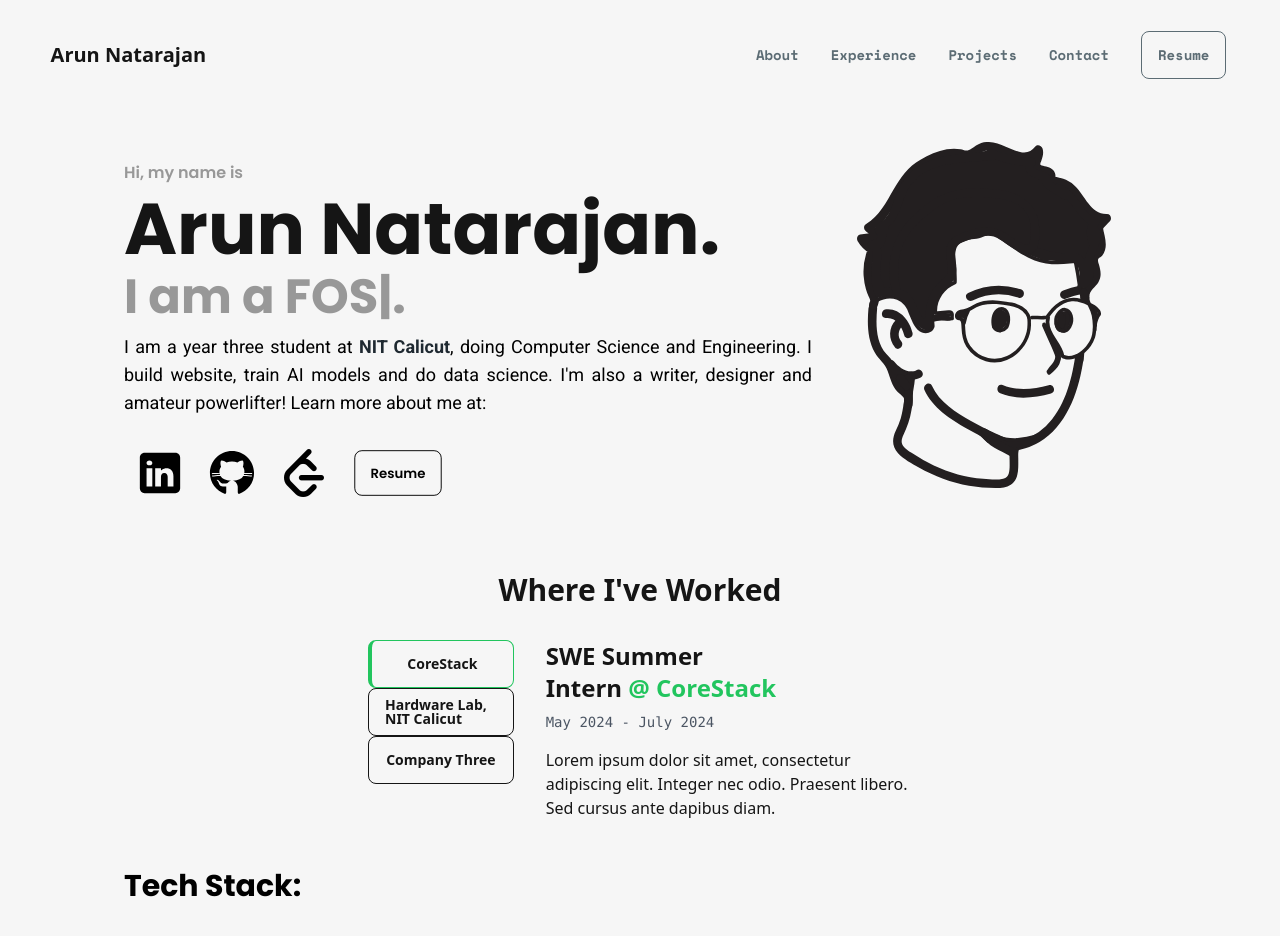
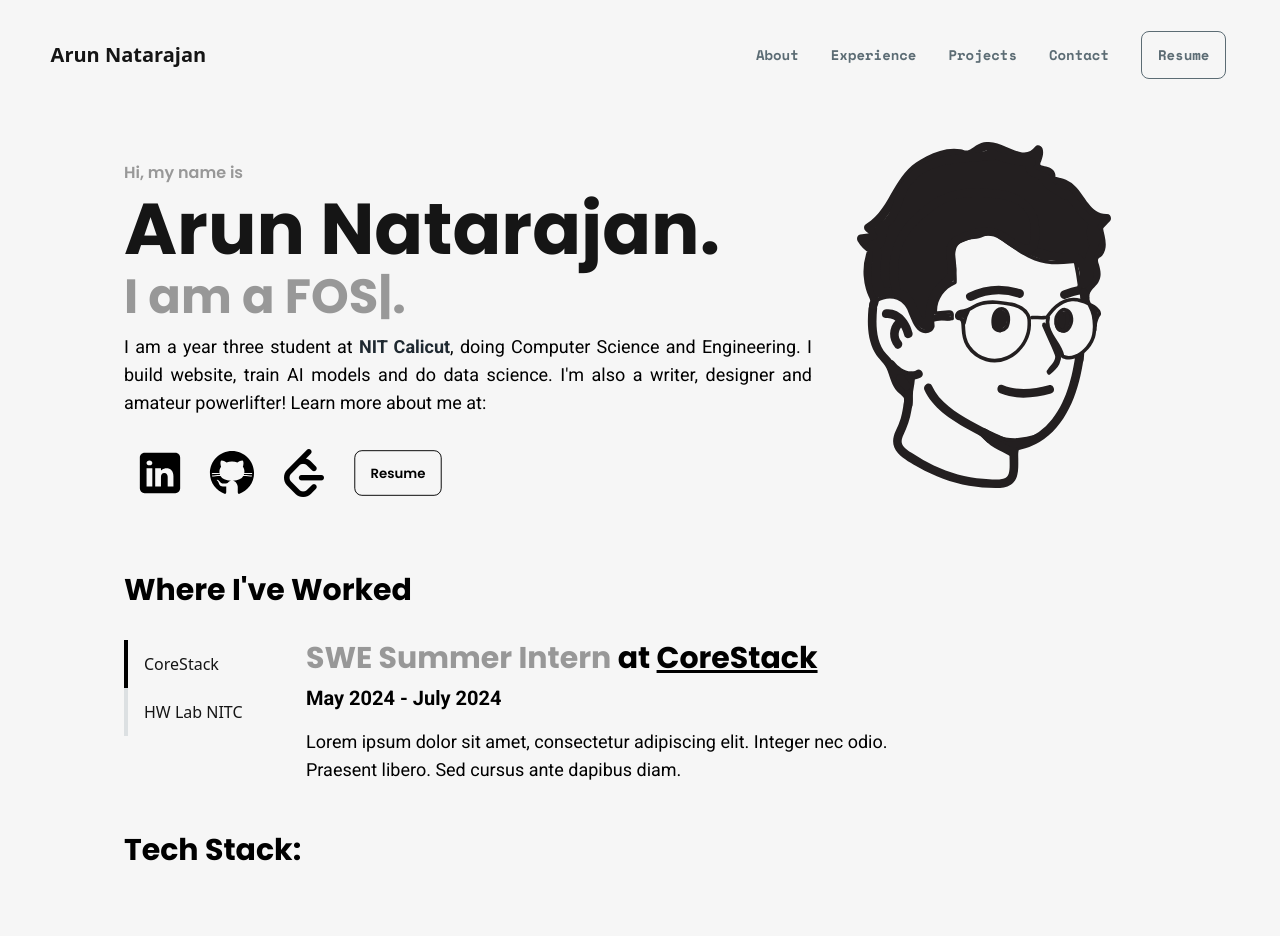
Before and after one commit to arunnats/Arunnats-Portfolio, a React (Vite) app in the folder arunnats.com/: page / in a window 1280 px wide. Shown: the top 936 px of the page. Built offline with nearby package versions, Linux system fonts and the light colour scheme.

Commit message:
doing the experience part

```diff
--- a/arunnats.com/src/components/Experience/Experience.jsx
+++ b/arunnats.com/src/components/Experience/Experience.jsx
@@ -38,27 +38,24 @@ const Experience = () => {
 			url: "https://www.corestack.io/",
 			range: "May 2024 - July 2024",
 			html: "<p>Lorem ipsum dolor sit amet, consectetur adipiscing elit. Integer nec odio. Praesent libero. Sed cursus ante dapibus diam.</p>",
+			buttonText: "CoreStack",
 		},
 		{
-			company: "Hardware Lab, NIT Calicut",
+			company: "Hardware Lab NITC",
 			title: "Summer Intern",
 			url: "https://hwlabnitc.github.io/",
 			range: "May 2024 - June 2024",
 			html: "<p>Lorem ipsum dolor sit amet, consectetur adipiscing elit. Integer nec odio. Praesent libero. Sed cursus ante dapibus diam.</p>",
-		},
-		{
-			company: "Company Three",
-			title: "Full Stack Developer",
-			url: "https://www.companythree.com",
-			range: "March 2016 - May 2018",
-			html: "<p>Lorem ipsum dolor sit amet, consectetur adipiscing elit. Integer nec odio. Praesent libero. Sed cursus ante dapibus diam.</p>",
+			buttonText: "HW Lab NITC",
 		},
 	];
 
 	return (
-		<section id="jobs" className="relative max-w-xl mx-auto px-4 py-8">
-			<h2 className="text-3xl font-bold text-center mb-8">Where I've Worked</h2>
-			<div className="flex flex-col md:flex-row">
+		<section id="jobs" className="flex flex-col p-3 py-8">
+			<h2 className="text-3xl font-bold font-poppins text-primary mb-8">
+				Where I've Worked
+			</h2>
+			<div className="flex flex-col md:flex-row max-w-[80%]">
 				<div
 					role="tablist"
 					aria-label="Job tabs"
@@ -76,11 +73,13 @@ const Experience = () => {
 							aria-selected={activeTabId === i ? true : false}
 							aria-controls={`panel-${i}`}
 							tabIndex={activeTabId === i ? "0" : "-1"}
-							className={`btn btn-outline w-full text-left py-2 px-4 ${
-								activeTabId === i ? "border-l-4 border-green-500" : ""
+							className={`btn-square btn-ghost w-full text-left py-2 px-4 min-w-[150px] ${
+								activeTabId === i
+									? "border-l-4 border-t-0 border-b-0 border-r-0 border-primary"
+									: "border-l-4 border-t-0 border-b-0 border-r-0 border-secondary-content"
 							}`}
 						>
-							{job.company}
+							{job.buttonText}
 						</button>
 					))}
 				</div>
@@ -97,24 +96,25 @@ const Experience = () => {
 							hidden={activeTabId !== i}
 							className="relative"
 						>
-							<h4 className="text-2xl font-semibold mb-2">
+							<h4 className="text-3xl font-bold text-primary-content font-poppins mb-2">
 								{job.title}
-								<span className="text-green-500">
-									&nbsp;@&nbsp;
+								<span className="text-primary ">
+									&nbsp;at&nbsp;
 									<a
 										href={job.url}
 										target="_blank"
 										rel="nofollow noopener noreferrer"
+										className="underline"
 									>
 										{job.company}
 									</a>
 								</span>
 							</h4>
-							<h5 className="text-sm font-mono text-gray-600 mb-4">
+							<h5 className="text-xl font-roboto font-bold text-primary mb-4">
 								{job.range}
 							</h5>
 							<div
-								className="text-base"
+								className="font-roboto text-lg text-primary"
 								dangerouslySetInnerHTML={{ __html: job.html }}
 							/>
 						</div>
--- a/arunnats.com/src/components/Typed/Typed.jsx
+++ b/arunnats.com/src/components/Typed/Typed.jsx
@@ -9,9 +9,9 @@ const TypedAnimation = () => {
 				"Programmer",
 				"Writer",
 				"FOSS Enthusiast",
-				"Fast Learner",
+				"Data Scientist",
+				"Designer",
 				"Creator",
-				"Data Scientist",
 			],
 			typeSpeed: 55,
 			backSpeed: 30,
```
